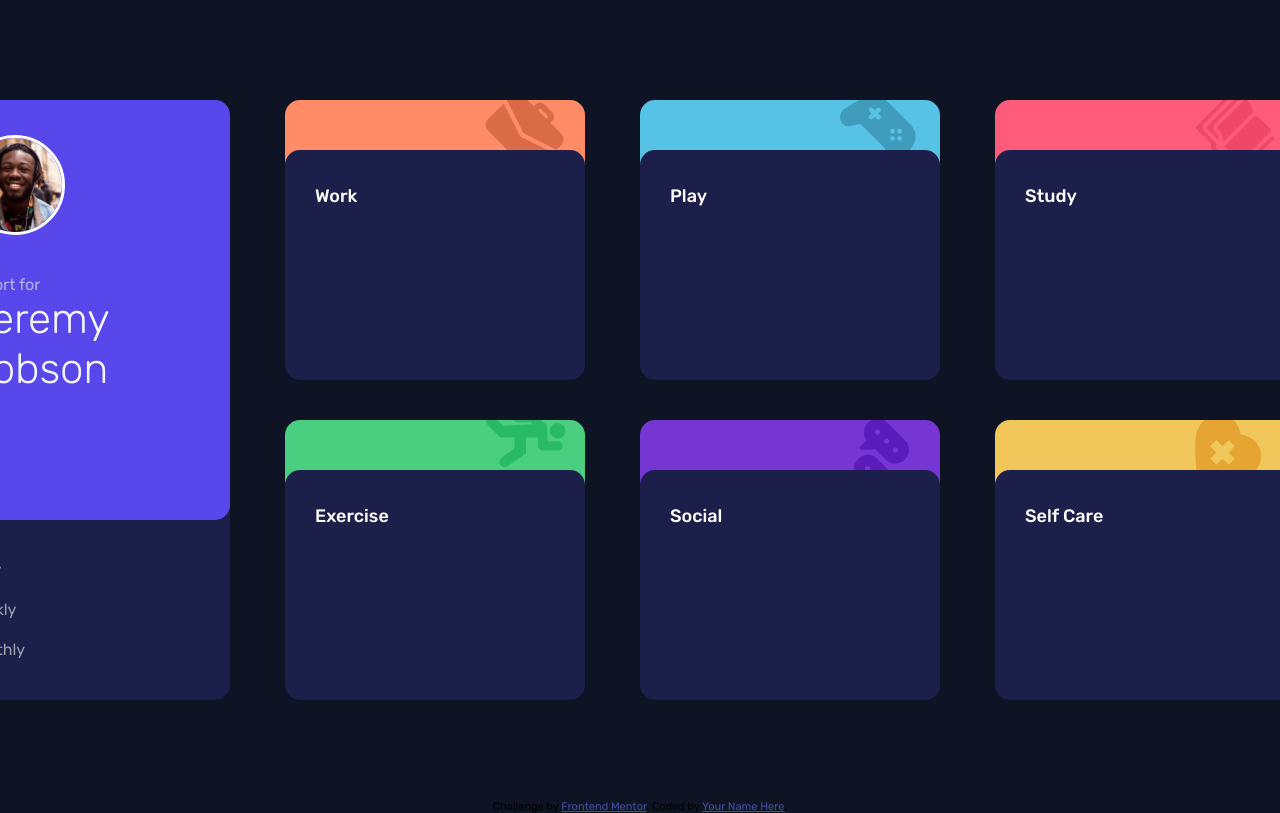
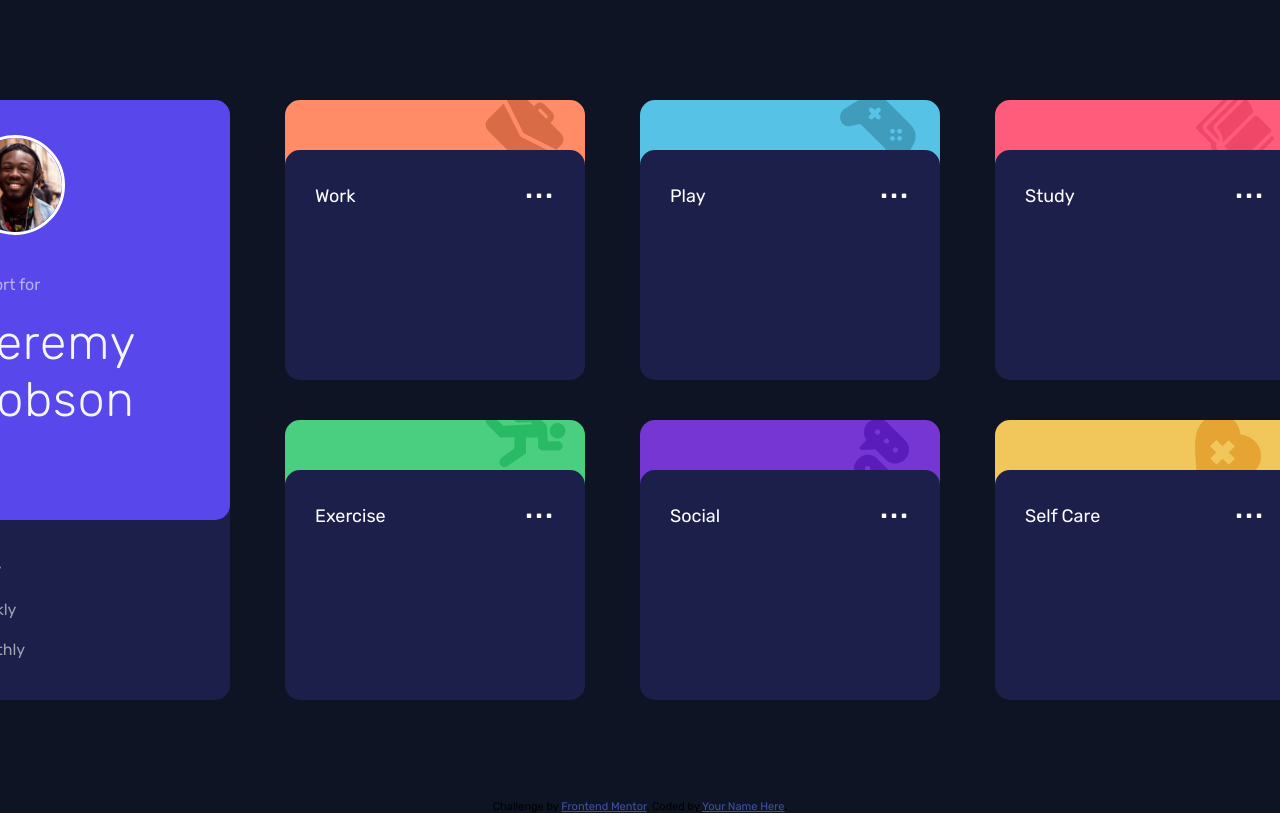
Before and after one commit to SmaelNicolas/timeTracking, a plain HTML site: page index.html in a window 1280 px wide. Shown: the top 813 px of the page. Drawn offline with Linux system fonts and the light colour scheme.

Commit message:
create cards with script , fix paddings

```diff
--- a/index.html
+++ b/index.html
@@ -34,38 +34,44 @@
             </div>
         </section>
 
-        <section class="cardsContainer">
+        <section class="cardsContainer" id="cardsContainer">
 
-            <div class="card" id="work">
+            <!-- <div class="card" id="work">
+                <div class="threeDots">...</div>
                 <div class="title" id="workTitle"></div>
                 <div class="hours" id="workHours"></div>
                 <div class="info" id="workInfo"></div>
             </div>
             <div class="card" id="play">
+                <div class="threeDots">...</div>
                 <div class="title" id="playTitle"></div>
                 <div class="hours" id="playHours"></div>
                 <div class="info" id="playInfo"></div>
             </div>
             <div class="card" id="study">
+                <div class="threeDots">...</div>
                 <div class="title" id="studyTitle"></div>
                 <div class="hours" id="studyHours"></div>
                 <div class="info" id="studyInfo"></div>
             </div>
             <div class="card" id="exercise">
+                <div class="threeDots">...</div>
                 <div class="title" id="exerciseTitle"></div>
                 <div class="hours" id="exerciseHours"></div>
                 <div class="info" id="exerciseInfo"></div>
             </div>
             <div class="card" id="social">
+                <div class="threeDots">...</div>
                 <div class="title" id="socialTitle"></div>
                 <div class="hours" id="socialHours"></div>
                 <div class="info" id="socialInfo"></div>
             </div>
             <div class="card" id="selfcare">
+                <div class="threeDots">...</div>
                 <div class="title" id="selfcareTitle"></div>
                 <div class="hours" id="selfcareHours"></div>
                 <div class="info" id="selfcareInfo"></div>
-            </div>
+            </div> -->
 
         </section>
     </main>
--- a/script.js
+++ b/script.js
@@ -49,6 +49,7 @@ const listeners = (data) => {
 };
 
 const App = (data) => {
+  createCards(data);
   for (let i = 0; i < data.length; i++) {
     let title = data[i].title.toLowerCase().split(" ").join("");
     let card = document.getElementById(title);
@@ -58,4 +59,38 @@ const App = (data) => {
   listeners(data);
 };
 
+const createCards = (data) => {
+  let cardsContainer = document.getElementById("cardsContainer");
+  for (let i = 0; i < data.length; i++) {
+    let title = data[i].title.toLowerCase().split(" ").join("");
+    let card = document.createElement("div");
+    let threeDots = document.createElement("div");
+    let titleDiv = document.createElement("div");
+    let hoursDiv = document.createElement("div");
+    let infoDiv = document.createElement("div");
+
+    card.classList.add("card");
+    card.setAttribute("id", `${title}`);
+
+    threeDots.classList.add("threeDots");
+    threeDots.innerHTML = "...";
+
+    titleDiv.classList.add("title");
+    titleDiv.setAttribute("id", `${title}Title`);
+
+    hoursDiv.classList.add("hours");
+    hoursDiv.setAttribute("id", `${title}Hours`);
+
+    infoDiv.classList.add("info");
+    infoDiv.setAttribute("id", `${title}Info`);
+
+    card.appendChild(threeDots);
+    card.appendChild(titleDiv);
+    card.appendChild(hoursDiv);
+    card.appendChild(infoDiv);
+
+    cardsContainer.appendChild(card);
+  }
+};
+
 initFetch();
--- a/styles/css/styles.css
+++ b/styles/css/styles.css
@@ -43,15 +43,18 @@ body {
         margin-top: 40px;
         color: rgba(255, 255, 255, 0.575); }
       .main .presentation .person .name {
-        font-size: 42px;
+        padding-top: 20px;
+        font-size: 48px;
         color: rgba(255, 255, 255, 0.952);
-        font-weight: 300; }
+        font-weight: 300;
+        letter-spacing: 1px; }
     .main .presentation .times {
       padding: 30px 0px 0px 35px;
       line-height: 40px;
       color: rgba(255, 255, 255, 0.575); }
       .main .presentation .times :hover {
-        color: white; }
+        color: white;
+        cursor: pointer; }
   .main .cardsContainer {
     width: 1120px;
     height: 600px;
@@ -69,7 +72,8 @@ body {
       display: flex;
       flex-direction: column;
       justify-content: end;
-      align-content: center; }
+      align-content: center;
+      position: relative; }
       .main .cardsContainer .card .title {
         width: 100%;
         height: 80px;
@@ -77,18 +81,28 @@ body {
         border-top-left-radius: 15px;
         color: white;
         font-size: 18px;
-        font-weight: 500;
+        font-weight: 400;
         padding-left: 30px;
         padding-top: 35px;
         background-color: #1c1f4a; }
+      .main .cardsContainer .card .threeDots {
+        z-index: 999;
+        color: white;
+        letter-spacing: 2px;
+        font-size: 30px;
+        font-weight: 500;
+        position: absolute;
+        right: 30px;
+        top: 70px;
+        cursor: pointer; }
       .main .cardsContainer .card .hours {
         width: 100%;
         height: 100px;
         color: white;
-        font-size: 50px;
+        font-size: 60px;
         font-weight: 300;
         padding-left: 30px;
-        padding-top: 30px;
+        padding-top: 10px;
         font-weight: 300;
         background-color: #1c1f4a; }
       .main .cardsContainer .card .info {
@@ -100,7 +114,7 @@ body {
         font-weight: 300;
         font-size: 16px;
         padding-left: 30px;
-        padding-top: 10px;
+        padding-top: 5px;
         padding-bottom: 10px;
         background-color: #1c1f4a; }
 
```
